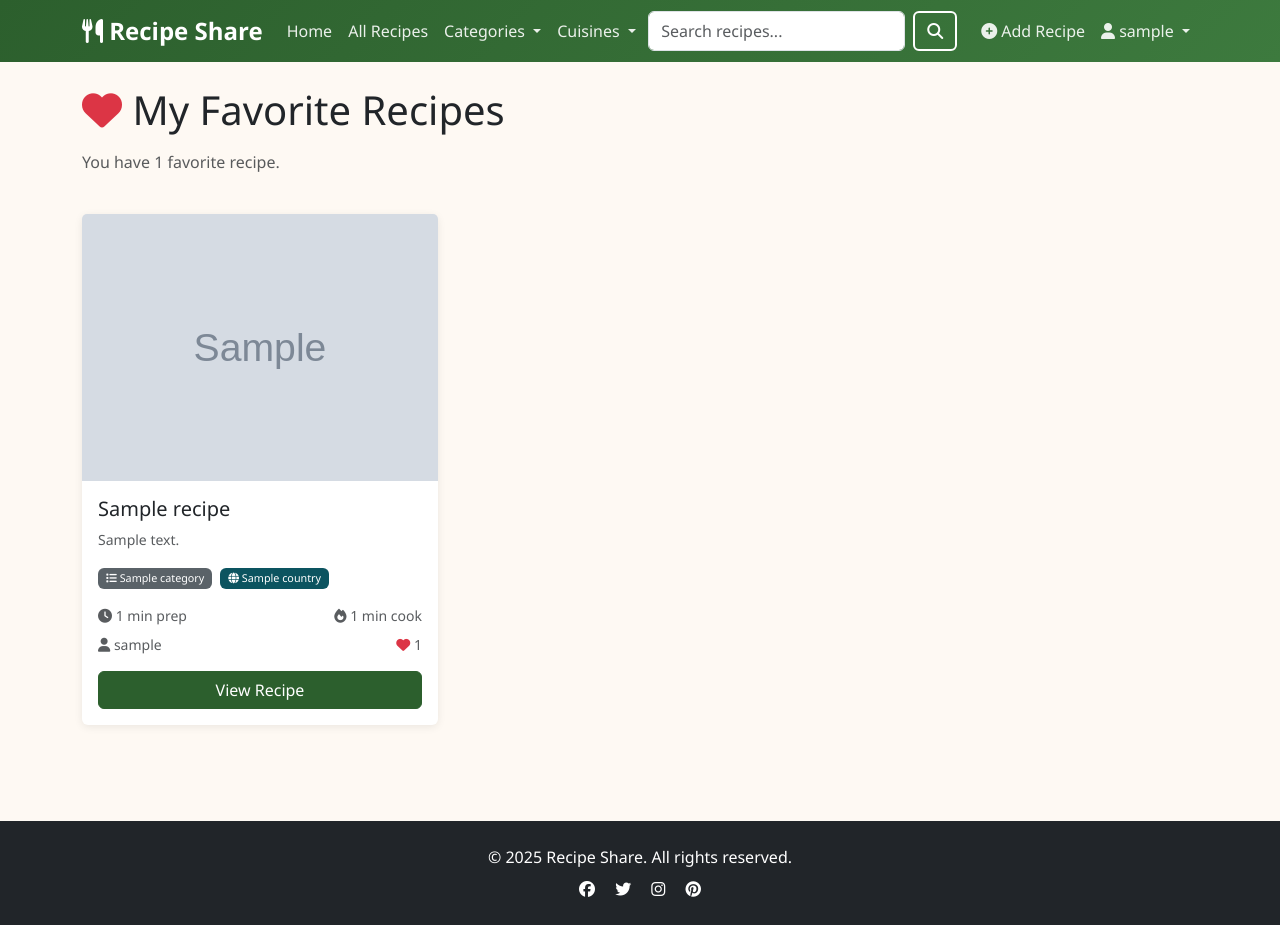
After one commit to vsessvit/recipe-share, a Django app: page /favorites/ in a window 1280 px wide. The commit adds this page. Run offline with Django 4.2, Linux system fonts and the light colour scheme; a user stored in the database is signed in; tables that the repository leaves empty hold one stand-in row (values such as "Sample post"); grey boxes marked "Sample" are stand-in pictures; some libraries are stand-ins or nearby versions.

Commit message:
Add Favorites page to view saved/liked recipes

```diff
--- a/recipes/urls.py
+++ b/recipes/urls.py
@@ -28,6 +28,7 @@ urlpatterns = [
 
     # Likes
     path('recipe/<slug:slug>/like/', views.toggle_like, name='toggle_like'),
+    path('favorites/', views.FavoritesListView.as_view(), name='favorites'),
 
     # User profile
     path('profile/<str:username>/', views.UserProfileView.as_view(), name='user_profile'),
--- a/recipes/views.py
+++ b/recipes/views.py
@@ -208,6 +208,30 @@ class UserProfileView(ListView):
         return context
 
 
+class FavoritesListView(LoginRequiredMixin, ListView):
+    """
+    Display user's favorite/liked recipes
+    """
+    model = Recipe
+    template_name = 'recipes/favorites.html'
+    context_object_name = 'recipes'
+    paginate_by = 12
+
+    def get_queryset(self):
+        # Get all recipes that the current user has liked
+        liked_recipe_ids = Like.objects.filter(user=self.request.user).values_list('recipe_id', flat=True)
+        return Recipe.objects.filter(
+            id__in=liked_recipe_ids, status='published'
+        ).select_related('author', 'category', 'country').annotate(
+            like_count=Count('likes')
+        ).order_by('-created_at')
+
+    def get_context_data(self, **kwargs):
+        context = super().get_context_data(**kwargs)
+        context['total_favorites'] = self.get_queryset().count()
+        return context
+
+
 @login_required
 def add_comment(request, slug):
     """
--- a/templates/base.html
+++ b/templates/base.html
@@ -83,9 +83,16 @@
                             <i class="fas fa-user"></i> {{ user.username }}
                         </a>
                         <ul class="dropdown-menu dropdown-menu-end">
-                            <li><a class="dropdown-item" href="{% url 'user_profile' user.username %}">My Recipes</a></li>
+                            <li><a class="dropdown-item" href="{% url 'user_profile' user.username %}">
+                                <i class="fas fa-book"></i> My Recipes
+                            </a></li>
+                            <li><a class="dropdown-item" href="{% url 'favorites' %}">
+                                <i class="fas fa-heart text-danger"></i> Favorites
+                            </a></li>
                             <li><hr class="dropdown-divider"></li>
-                            <li><a class="dropdown-item" href="{% url 'logout' %}">Logout</a></li>
+                            <li><a class="dropdown-item" href="{% url 'logout' %}">
+                                <i class="fas fa-sign-out-alt"></i> Logout
+                            </a></li>
                         </ul>
                     </li>
                     {% else %}
--- /dev/null
+++ b/templates/recipes/favorites.html
@@ -0,0 +1,119 @@
+{% extends 'base.html' %}
+{% load static %}
+
+{% block title %}My Favorites - Recipe Share{% endblock %}
+
+{% block content %}
+<div class="container">
+    <div class="row mb-4">
+        <div class="col-12">
+            <h1 class="mb-3">
+                <i class="fas fa-heart text-danger"></i> My Favorite Recipes
+            </h1>
+            <p class="text-muted">
+                {% if total_favorites %}
+                    You have {{ total_favorites }} favorite recipe{{ total_favorites|pluralize }}.
+                {% else %}
+                    You haven't saved any favorite recipes yet.
+                {% endif %}
+            </p>
+        </div>
+    </div>
+
+    {% if recipes %}
+    <div class="row">
+        {% for recipe in recipes %}
+        <div class="col-md-4 mb-4">
+            <div class="card recipe-card h-100">
+                {% if recipe.image %}
+                <img src="{{ recipe.image.url }}" class="card-img-top" alt="{{ recipe.title }}">
+                {% else %}
+                <div class="card-img-top bg-light d-flex align-items-center justify-content-center" style="height: 200px;">
+                    <i class="fas fa-utensils fa-3x text-muted"></i>
+                </div>
+                {% endif %}
+                <div class="card-body d-flex flex-column">
+                    <h5 class="card-title">{{ recipe.title }}</h5>
+                    <p class="card-text text-muted small flex-grow-1">{{ recipe.description|truncatewords:15 }}</p>
+
+                    <div class="recipe-meta mb-3">
+                        <span class="badge bg-secondary me-1">
+                            <i class="fas fa-list"></i> {{ recipe.category.name }}
+                        </span>
+                        <span class="badge bg-info">
+                            <i class="fas fa-globe"></i> {{ recipe.country.name }}
+                        </span>
+                    </div>
+
+                    <div class="d-flex justify-content-between align-items-center mb-2">
+                        <small class="text-muted">
+                            <i class="fas fa-clock"></i> {{ recipe.prep_time }} min prep
+                        </small>
+                        <small class="text-muted">
+                            <i class="fas fa-fire"></i> {{ recipe.cook_time }} min cook
+                        </small>
+                    </div>
+
+                    <div class="d-flex justify-content-between align-items-center">
+                        <small class="text-muted">
+                            <i class="fas fa-user"></i> {{ recipe.author.username }}
+                        </small>
+                        <small class="text-muted">
+                            <i class="fas fa-heart text-danger"></i> {{ recipe.like_count }}
+                        </small>
+                    </div>
+
+                    <a href="{% url 'recipe_detail' recipe.slug %}" class="btn btn-primary mt-3">View Recipe</a>
+                </div>
+            </div>
+        </div>
+        {% endfor %}
+    </div>
+
+    <!-- Pagination -->
+    {% if is_paginated %}
+    <nav aria-label="Page navigation">
+        <ul class="pagination justify-content-center">
+            {% if page_obj.has_previous %}
+            <li class="page-item">
+                <a class="page-link" href="?page=1">First</a>
+            </li>
+            <li class="page-item">
+                <a class="page-link" href="?page={{ page_obj.previous_page_number }}">Previous</a>
+            </li>
+            {% endif %}
+
+            <li class="page-item active">
+                <span class="page-link">
+                    Page {{ page_obj.number }} of {{ page_obj.paginator.num_pages }}
+                </span>
+            </li>
+
+            {% if page_obj.has_next %}
+            <li class="page-item">
+                <a class="page-link" href="?page={{ page_obj.next_page_number }}">Next</a>
+            </li>
+            <li class="page-item">
+                <a class="page-link" href="?page={{ page_obj.paginator.num_pages }}">Last</a>
+            </li>
+            {% endif %}
+        </ul>
+    </nav>
+    {% endif %}
+
+    {% else %}
+    <div class="row">
+        <div class="col-12">
+            <div class="alert alert-info text-center">
+                <i class="fas fa-heart fa-3x mb-3 d-block"></i>
+                <h4>No favorites yet!</h4>
+                <p>Start exploring recipes and click the heart icon to save your favorites.</p>
+                <a href="{% url 'recipe_list' %}" class="btn btn-primary">
+                    <i class="fas fa-search"></i> Browse Recipes
+                </a>
+            </div>
+        </div>
+    </div>
+    {% endif %}
+</div>
+{% endblock %}
```
